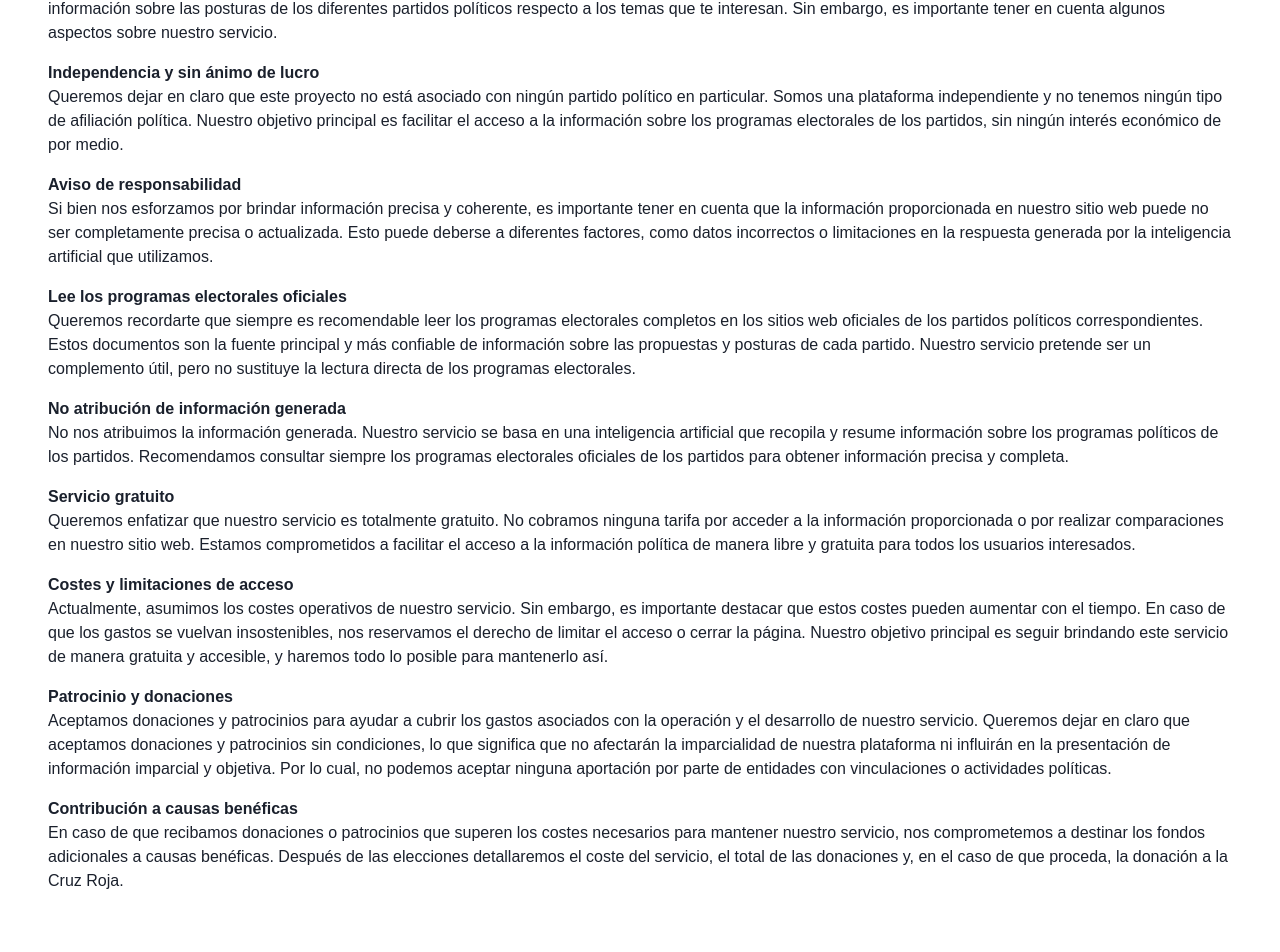
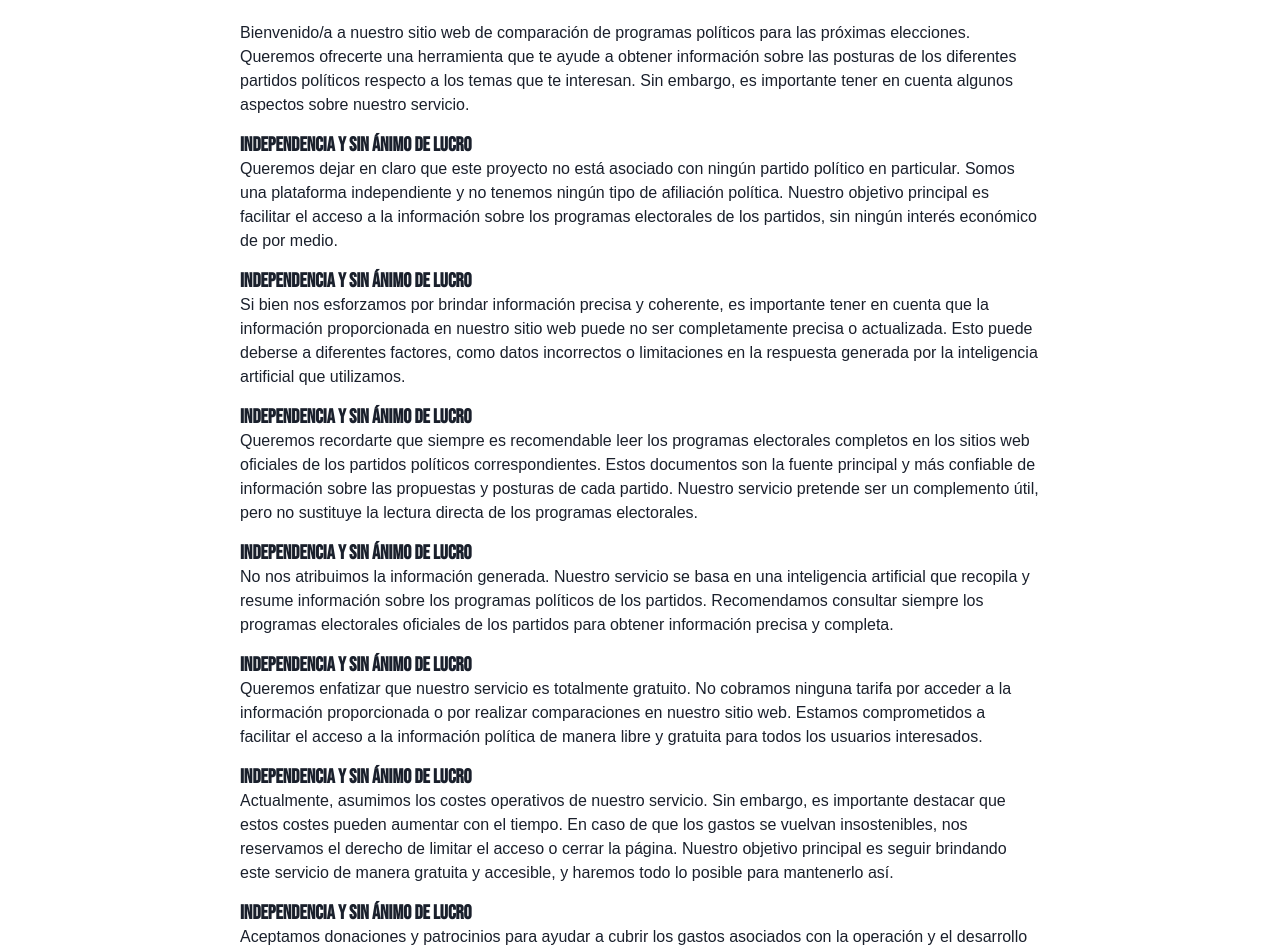
Before and after one commit to que-dice-su-programa/frontend, a React (Create React App) app: page /quienes-somos in a window 1280 px wide. Shown: the part 233-1185 px from the top of the page. Before the commit the page ends 1126 px from the top, so only its background shows below. Built offline with nearby package versions, Linux system fonts and the light colour scheme.

Commit message:
Formatting

```diff
--- a/src/components/AboutUs.tsx
+++ b/src/components/AboutUs.tsx
@@ -2,9 +2,8 @@ import * as React from "react";
 
 import { css } from "@emotion/react";
 
-import { Box, Flex, Link } from "@chakra-ui/react";
+import { Box, Flex, Link, Text, Heading } from "@chakra-ui/react";
 import { Header } from "./Header";
-import { SearchBox } from "./SearchBox";
 
 export function AboutUs() {
   return (
@@ -15,52 +14,68 @@ export function AboutUs() {
         height="80vh"
         flexDirection="column"
         justifyContent="left"
-        alignItems="left"
+        alignItems="center"
       >
+        <Box maxWidth={800} paddingY={12}>
+          <Text>
           Bienvenido/a a nuestro sitio web de comparación de programas políticos
           para las próximas elecciones. Queremos ofrecerte una herramienta que te
           ayude a obtener información sobre las posturas de los diferentes
           partidos políticos respecto a los temas que te interesan. Sin embargo,
           es importante tener en cuenta algunos aspectos sobre nuestro servicio.
-        <h3>Independencia y sin ánimo de lucro</h3>
+          </Text>
+          <Heading size="md" marginTop={4}>Independencia y sin ánimo de lucro</Heading>
+          <Text>
           Queremos dejar en claro que este proyecto no está asociado con ningún
           partido político en particular. Somos una plataforma independiente y no
           tenemos ningún tipo de afiliación política. Nuestro objetivo principal
           es facilitar el acceso a la información sobre los programas electorales
           de los partidos, sin ningún interés económico de por medio.
-        <h3>Aviso de responsabilidad</h3>
+          </Text>
+          <Heading size="md" marginTop={4}>Independencia y sin ánimo de lucro</Heading>
+          <Text>
           Si bien nos esforzamos por brindar información precisa y coherente, es
           importante tener en cuenta que la información proporcionada en nuestro
           sitio web puede no ser completamente precisa o actualizada. Esto puede
           deberse a diferentes factores, como datos incorrectos o limitaciones en
           la respuesta generada por la inteligencia artificial que utilizamos.
-        <h3>Lee los programas electorales oficiales</h3>
+          </Text>
+          <Heading size="md" marginTop={4}>Independencia y sin ánimo de lucro</Heading>
+          <Text>
           Queremos recordarte que siempre es recomendable leer los programas
           electorales completos en los sitios web oficiales de los partidos
           políticos correspondientes. Estos documentos son la fuente principal y
           más confiable de información sobre las propuestas y posturas de cada
           partido. Nuestro servicio pretende ser un complemento útil, pero no
           sustituye la lectura directa de los programas electorales.
-        <h3>No atribución de información generada</h3>
+          </Text>
+          <Heading size="md" marginTop={4}>Independencia y sin ánimo de lucro</Heading>
+          <Text>
           No nos atribuimos la información generada. Nuestro servicio se basa en
           una inteligencia artificial que recopila y resume información sobre los
           programas políticos de los partidos. Recomendamos consultar siempre los
           programas electorales oficiales de los partidos para obtener información
           precisa y completa.
-        <h3>Servicio gratuito</h3>
+          </Text>
+          <Heading size="md" marginTop={4}>Independencia y sin ánimo de lucro</Heading>
+          <Text>
           Queremos enfatizar que nuestro servicio es totalmente gratuito. No
           cobramos ninguna tarifa por acceder a la información proporcionada o por
           realizar comparaciones en nuestro sitio web. Estamos comprometidos a
           facilitar el acceso a la información política de manera libre y gratuita
           para todos los usuarios interesados.
-        <h3>Costes y limitaciones de acceso</h3>
+          </Text>
+          <Heading size="md" marginTop={4}>Independencia y sin ánimo de lucro</Heading>
+          <Text>
           Actualmente, asumimos los costes operativos de nuestro servicio. Sin
           embargo, es importante destacar que estos costes pueden aumentar con el
           tiempo. En caso de que los gastos se vuelvan insostenibles, nos
           reservamos el derecho de limitar el acceso o cerrar la página. Nuestro
           objetivo principal es seguir brindando este servicio de manera gratuita
           y accesible, y haremos todo lo posible para mantenerlo así.
-        <h3>Patrocinio y donaciones</h3>
+          </Text>
+          <Heading size="md" marginTop={4}>Independencia y sin ánimo de lucro</Heading>
+          <Text>
           Aceptamos donaciones y patrocinios para ayudar a cubrir los gastos
           asociados con la operación y el desarrollo de nuestro servicio. Queremos
           dejar en claro que aceptamos donaciones y patrocinios sin condiciones,
@@ -68,12 +83,16 @@ export function AboutUs() {
           ni influirán en la presentación de información imparcial y objetiva. Por
           lo cual, no podemos aceptar ninguna aportación por parte de entidades
           con vinculaciones o actividades políticas.
-        <h3>Contribución a causas benéficas</h3>
+          </Text>
+          <Heading size="md" marginTop={4}>Independencia y sin ánimo de lucro</Heading>
+          <Text>
           En caso de que recibamos donaciones o patrocinios que superen los costes
           necesarios para mantener nuestro servicio, nos comprometemos a destinar
           los fondos adicionales a causas benéficas. Después de las elecciones
           detallaremos el coste del servicio, el total de las donaciones y, en el
           caso de que proceda, la donación a la Cruz Roja.
+          </Text>
+        </Box>
       </Flex>
     </Box>
   );
```
Lines whose indentation alone changed are shown as unchanged.
